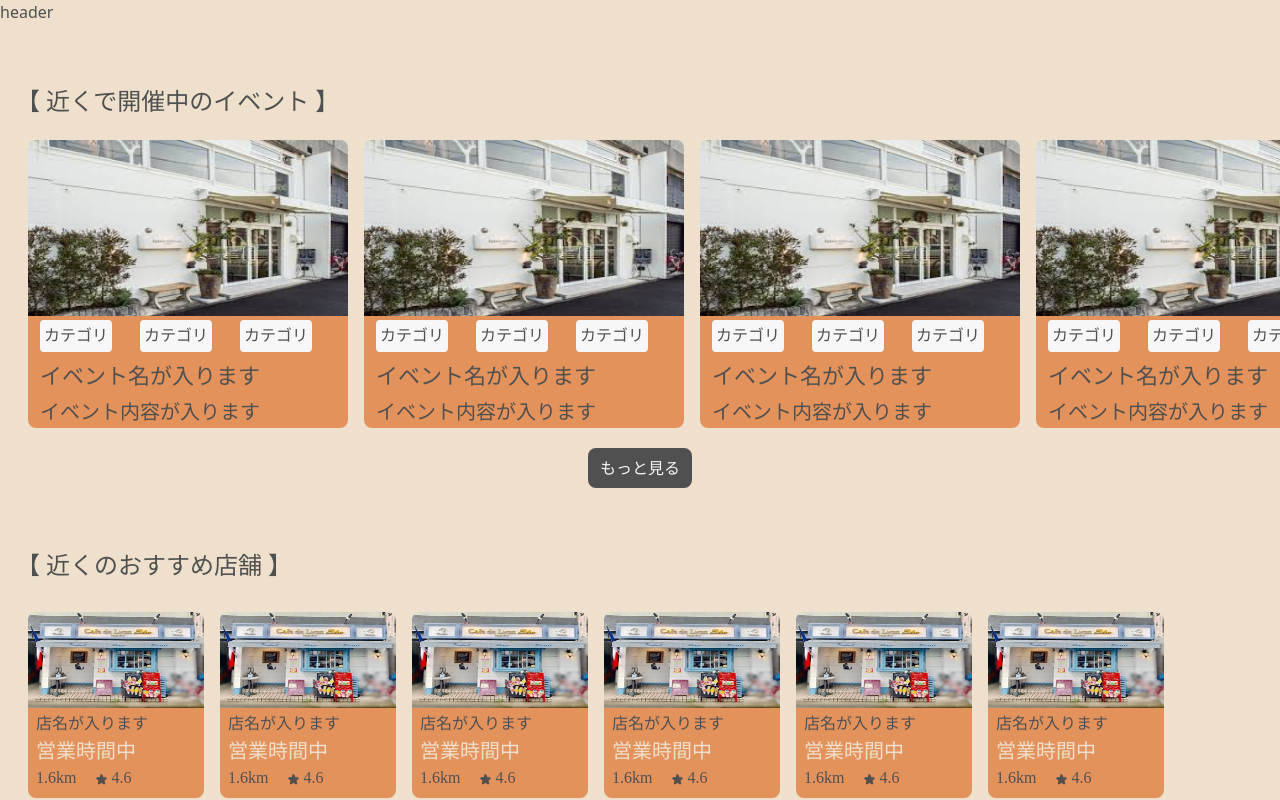
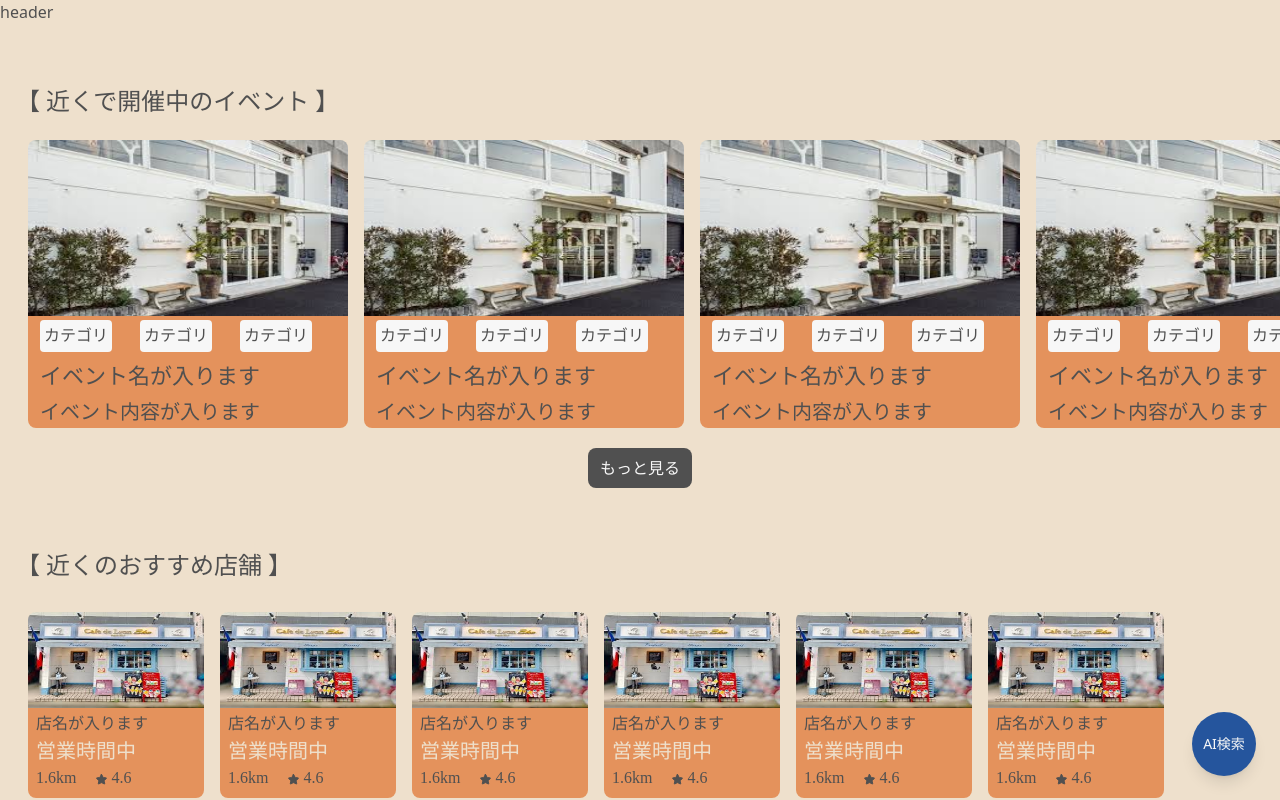
Before and after one commit to vantan-production/OutingSuggestionApp, a Next.js app in the folder frontend/src/: page /test in a window 1280 px wide. Shown: the top 800 px of the page. Built offline with nearby package versions, Linux system fonts and the light colour scheme; a web font is replaced by a local one.

Commit message:
[feat]: トプページのAI検索ボタンをコンパクトサイズで常に表示

```diff
--- a/frontend/src/src/app/top/page.tsx
+++ b/frontend/src/src/app/top/page.tsx
@@ -1,12 +1,42 @@
+"use client";
+
+import { useState, useEffect, useRef } from "react";
 import EventCategory from "../../../components/event-category";
 import StoreInfo from "../../../components/store-info";
 
 function TopPage() {
+  const [isOpen, setIsOpen] = useState(false);
+  const buttonRef = useRef<HTMLDivElement | null>(null);
+
+  // 画面外タップで閉じる処理
+  useEffect(() => {
+    const handleClickOutside = (e: MouseEvent) => {
+      if (
+        isOpen &&
+        buttonRef.current &&
+        !buttonRef.current.contains(e.target as Node)
+      ) {
+        setIsOpen(false);
+      }
+    };
+    document.addEventListener("mousedown", handleClickOutside);
+    return () => document.removeEventListener("mousedown", handleClickOutside);
+  }, [isOpen]);
+
+  // footer の AI検索 が画面内に存在する → 右下ボタンを隠す
+  const hideFloatingButton = false; // 必ず footer があるページなので true でOK
+
+  // AI検索ページへ遷移（仮）
+  const goToSearchPage = () => {
+    window.location.href = "/ai-search"; // 必要に合わせて変更
+  };
+
   return (
-    <div className="bg-beige text-black mx-auto">
+    <div className="bg-beige text-black mx-auto relative min-h-screen">
       <header>
         <div>header</div>
       </header>
+
       <main>
         <section>
           <h2 className="h2 ml-4 mt-15">【 近くで開催中のイベント 】</h2>
@@ -18,8 +48,13 @@ function TopPage() {
             ))}
           </div>
 
-          <div className="text-center mb-15"><button className="text-white bg-black rounded-lg px-3 py-2">もっと見る</button></div>
+          <div className="text-center mb-15">
+            <button className="text-white bg-black rounded-lg px-3 py-2">
+              もっと見る
+            </button>
+          </div>
         </section>
+
         <section>
           <div>
             <h2 className="h2 ml-4">【 近くのおすすめ店舗 】</h2>
@@ -32,13 +67,40 @@ function TopPage() {
             </div>
           </div>
 
-
-          <div className="text-center mb-20"><button className="text-white bg-black rounded-lg px-3 py-2">もっと見る</button></div>
+          <div className="text-center mb-20">
+            <button className="text-white bg-black rounded-lg px-3 py-2">
+              もっと見る
+            </button>
+          </div>
         </section>
       </main>
+
       <footer className="text-center">
-        <button className="text-white bg-blue rounded-2xl px-40 py-3 mb-10 h3">AI検索</button>
+        <button className="text-white bg-blue rounded-2xl px-40 py-3 mb-10 h3">
+          AI検索
+        </button>
       </footer>
+
+      {/* 右下のコンパクト AI検索ボタン（スマホのみ） */}
+      {!hideFloatingButton && (
+        <div
+          ref={buttonRef}
+          className={`fixed bottom-6 right-6 transition-all duration-300 shadow-lg ${
+            isOpen
+              ? "w-40 h-16 bg-blue text-white rounded-2xl"
+              : "w-16 h-16 bg-blue text-white rounded-full"
+          } flex items-center justify-center text-sm`}
+          onClick={() => {
+            if (isOpen) {
+              goToSearchPage(); // 2回目タップで遷移
+            } else {
+              setIsOpen(true); // 初回タップで展開
+            }
+          }}
+        >
+          {isOpen ? "AI検索を使う" : "AI検索"}
+        </div>
+      )}
     </div>
   );
 }
```
